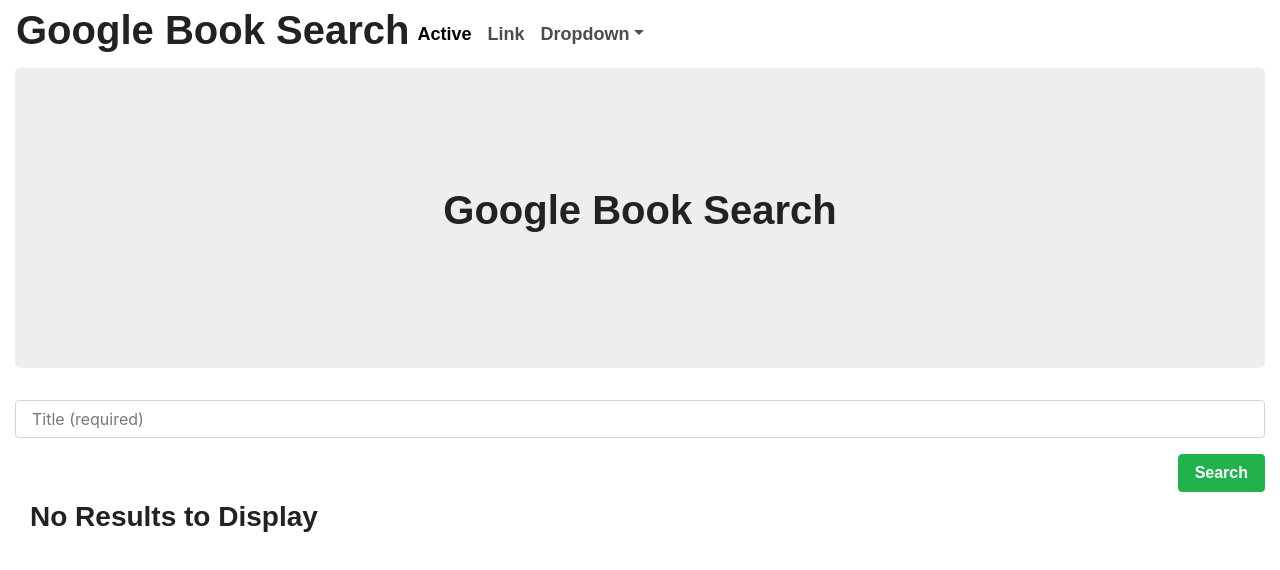
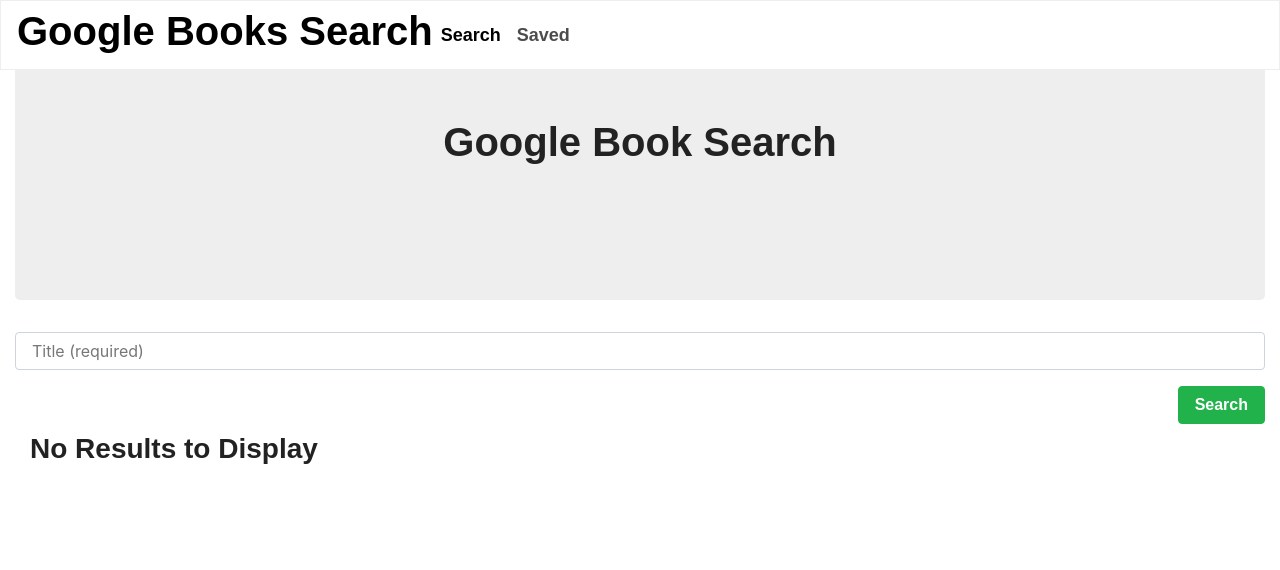
Before and after one commit to Collin-Hodgson/Google-Books-Search, a React (Create React App) app in the folder client/: page / in a window 1280 px wide. Shown: the top 570 px of the page. Built offline with nearby package versions, Linux system fonts and the light colour scheme; a web font is replaced by a local one.

Commit message:
Created NavBar

```diff
--- a/client/src/components/Nav/index.js
+++ b/client/src/components/Nav/index.js
@@ -3,40 +3,31 @@
 
 function Nav() {
   return (
-    <nav class="navbar navbar-expand navbar-light bg-faded">
-      <h1>Google Book Search</h1>
+    <nav class="navbar navbar-expand-lg navbar-light bg-light fixed-top">
+      <h1>Google Books Search</h1>
+      <button
+        class="navbar-toggler hidden-lg-up"
+        type="button"
+        data-toggle="collapse"
+        data-target="#collapsibleNavId"
+        aria-controls="collapsibleNavId"
+        aria-expanded="false"
+        aria-label="Toggle navigation"
+      ></button>
+      <div class="collapse navbar-collapse" id="collapsibleNavId">
         <ul class="navbar-nav mr-auto mt-2 mt-lg-0">
           <li class="nav-item active">
-          <a class="nav-link" href="#">
-            Active <span class="sr-only">(current)</span>
-          </a>
+            <Link class="nav-link" to="/">
+              Search
+            </Link>
           </li>
           <li class="nav-item">
-          <a class="nav-link" href="#">
-            Link
-          </a>
-        </li>
-        <li class="nav-item dropdown">
-          <a
-            class="nav-link dropdown-toggle"
-            href="#"
-            id="dropdownId"
-            data-toggle="dropdown"
-            aria-haspopup="true"
-            aria-expanded="false"
-          >
-            Dropdown
-          </a>
-          <div class="dropdown-menu" aria-labelledby="dropdownId">
-            <a class="dropdown-item" href="#">
-              Action 1
-            </a>
-            <a class="dropdown-item" href="#">
-              Action 2
-            </a>
-          </div>
+            <Link class="nav-link" to="/saved">
+              Saved
+            </Link>
           </li>
         </ul>
+      </div>
     </nav>
   );
 }
```
Lines whose indentation alone changed are shown as unchanged.
